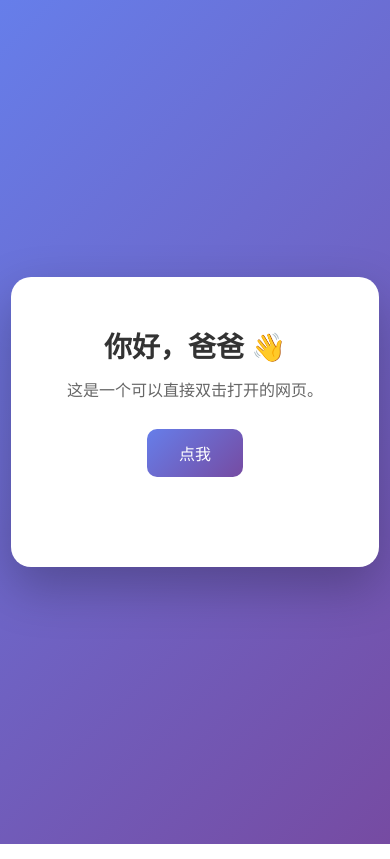
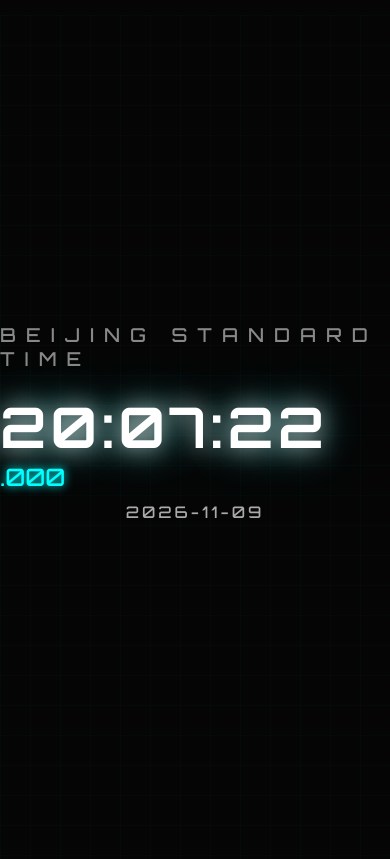
Before and after one commit to sjr778/mypage, a plain HTML site: page index.html in a window 390 px wide. Drawn offline with Linux system fonts and the light colour scheme; animation ran at ten frames a second.

Commit message:
Update title and enhance clock display features

```diff
--- a/index.html
+++ b/index.html
@@ -3,29 +3,239 @@
 <head>
 <meta charset="UTF-8">
 <meta name="viewport" content="width=device-width, initial-scale=1.0">
-<title>我的网页</title>
+<title>北京标准时间</title>
 <style>
-  *{margin:0;padding:0;box-sizing:border-box}
-  body{font-family:system-ui,"Microsoft YaHei",sans-serif;background:linear-gradient(135deg,#667eea,#764ba2);min-height:100vh;display:flex;align-items:center;justify-content:center}
-  .card{background:#fff;padding:48px 56px;border-radius:20px;box-shadow:0 20px 50px rgba(0,0,0,.25);text-align:center;max-width:420px}
-  h1{font-size:28px;color:#333;margin-bottom:12px}
-  p{color:#666;line-height:1.7;margin-bottom:24px}
-  button{padding:12px 32px;border:none;border-radius:10px;background:linear-gradient(135deg,#667eea,#764ba2);color:#fff;font-size:16px;cursor:pointer}
-  #out{margin-top:18px;color:#764ba2;font-weight:600;min-height:24px}
+  @import url('https://fonts.googleapis.com/css2?family=Orbitron:wght@500;700&display=swap');
+
+  * { margin: 0; padding: 0; box-sizing: border-box; }
+
+  body {
+    background: #050505;
+    color: #fff;
+    font-family: 'Orbitron', 'Courier New', monospace;
+    overflow: hidden;
+    height: 100vh;
+    display: flex;
+    align-items: center;
+    justify-content: center;
+  }
+
+  /* 科技感网格背景 */
+  .bg-grid {
+    position: absolute;
+    top: 0; left: 0; width: 100%; height: 100%;
+    background-image:
+      linear-gradient(rgba(0, 255, 255, 0.05) 1px, transparent 1px),
+      linear-gradient(90deg, rgba(0, 255, 255, 0.05) 1px, transparent 1px);
+    background-size: 30px 30px;
+    z-index: 1;
+    opacity: 0.5;
+    animation: gridMove 10s linear infinite;
+  }
+  @keyframes gridMove {
+    0% { transform: translateY(0); }
+    100% { transform: translateY(30px); }
+  }
+
+  /* 入场动画遮罩层 */
+  #intro-layer {
+    position: absolute;
+    z-index: 10;
+    display: flex;
+    flex-direction: column;
+    align-items: center;
+    justify-content: center;
+    width: 100%; height: 100%;
+    background: #050505;
+    transition: opacity 1.5s cubic-bezier(0.2, 0.8, 0.2, 1), transform 1.5s cubic-bezier(0.2, 0.8, 0.2, 1);
+  }
+
+  .glitch-text {
+    font-size: 3rem;
+    font-weight: 700;
+    color: #0ff;
+    text-shadow: 0 0 10px #0ff, 0 0 20px #0ff;
+    letter-spacing: 5px;
+    margin-bottom: 20px;
+  }
+
+  .loading-bar {
+    width: 200px;
+    height: 2px;
+    background: #333;
+    position: relative;
+    overflow: hidden;
+  }
+  .loading-bar::after {
+    content: '';
+    position: absolute;
+    left: 0; top: 0; height: 100%;
+    width: 0%;
+    background: #0ff;
+    box-shadow: 0 0 10px #0ff;
+    animation: load 2s ease-in-out forwards;
+  }
+  @keyframes load {
+    0% { width: 0%; }
+    50% { width: 60%; }
+    100% { width: 100%; }
+  }
+
+  /* 主内容层（时钟） */
+  #main-layer {
+    position: absolute;
+    z-index: 5;
+    display: flex;
+    flex-direction: column;
+    align-items: center;
+    opacity: 0;
+    transform: scale(0.9) translateY(20px);
+    transition: opacity 1.5s cubic-bezier(0.2, 0.8, 0.2, 1), transform 1.5s cubic-bezier(0.2, 0.8, 0.2, 1);
+  }
+
+  .title {
+    font-size: 1.2rem;
+    color: #888;
+    letter-spacing: 10px;
+    margin-bottom: 20px;
+    text-transform: uppercase;
+  }
+
+  .clock {
+    font-size: 6rem;
+    font-weight: 700;
+    color: #fff;
+    text-shadow: 0 0 15px rgba(255, 255, 255, 0.5), 0 0 30px rgba(0, 255, 255, 0.3);
+    letter-spacing: 4px;
+  }
+  .millis {
+    font-size: 3rem;
+    color: #0ff;
+    text-shadow: 0 0 10px #0ff;
+  }
+
+  .date {
+    font-size: 1.5rem;
+    color: #aaa;
+    margin-top: 10px;
+    letter-spacing: 3px;
+  }
+
+  /* 时钟呼吸灯 */
+  .pulse {
+    animation: pulseGlow 2s infinite alternate;
+  }
+  @keyframes pulseGlow {
+    from { text-shadow: 0 0 15px rgba(255, 255, 255, 0.5), 0 0 30px rgba(0, 255, 255, 0.3); }
+    to { text-shadow: 0 0 25px rgba(255, 255, 255, 0.8), 0 0 50px rgba(0, 255, 255, 0.6); }
+  }
+
+  /* 动画状态类 */
+  .fade-out {
+    opacity: 0 !important;
+    transform: scale(1.2) !important;
+    pointer-events: none;
+  }
+  .fade-in {
+    opacity: 1 !important;
+    transform: scale(1) translateY(0) !important;
+  }
+
+  @media (max-width: 768px) {
+    .clock { font-size: 3.5rem; }
+    .millis { font-size: 1.5rem; }
+    .date { font-size: 1rem; }
+    .glitch-text { font-size: 2rem; }
+  }
 </style>
 </head>
 <body>
-  <div class="card">
-    <h1>你好，爸爸 👋</h1>
-    <p>这是一个可以直接双击打开的网页。</p>
-    <button onclick="sayHi()">点我</button>
-    <div id="out"></div>
+
+  <div class="bg-grid"></div>
+
+  <!-- 入场遮罩 -->
+  <div id="intro-layer">
+    <div class="glitch-text" id="glitch-text">初始化时间轴...</div>
+    <div class="loading-bar"></div>
   </div>
+
+  <!-- 时钟主体 -->
+  <div id="main-layer">
+    <div class="title">Beijing Standard Time</div>
+    <div>
+      <span class="clock pulse" id="time">00:00:00</span>
+      <span class="millis" id="millis">.000</span>
+    </div>
+    <div class="date" id="date">2024-01-01</div>
+  </div>
+
 <script>
-  function sayHi(){
-    document.getElementById('out').textContent =
-      '按钮生效了！当前时间：' + new Date().toLocaleTimeString();
+  // --- 1. 入场乱码动画逻辑 ---
+  const glitchText = document.getElementById('glitch-text');
+  const chars = 'ABCDEFGHIJKLMNOPQRSTUVWXYZ0123456789@#$%&*';
+  const targetText = '连接成功';
+  let iterations = 0;
+
+  const interval = setInterval(() => {
+    glitchText.innerText = glitchText.innerText
+      .split('')
+      .map((char, index) => {
+        if (index < iterations) {
+          return targetText[index];
+        }
+        return chars[Math.floor(Math.random() * chars.length)];
+      })
+      .join('');
+
+    if (iterations >= targetText.length) clearInterval(interval);
+    iterations += 1 / 3; // 控制解码速度
+  }, 50);
+
+  // --- 2. 丝滑过渡逻辑 ---
+  setTimeout(() => {
+    const intro = document.getElementById('intro-layer');
+    const main = document.getElementById('main-layer');
+
+    // 遮罩层淡出放大
+    intro.classList.add('fade-out');
+    // 时钟层淡入回弹
+    main.classList.add('fade-in');
+
+    // 动画结束后隐藏遮罩层防止遮挡点击
+    setTimeout(() => {
+      intro.style.display = 'none';
+    }, 1500);
+  }, 2800); // 2.8秒后开始过渡
+
+
+  // --- 3. 北京时间逻辑 ---
+  function updateTime() {
+    const now = new Date();
+
+    // 强制使用上海时区（北京时间）
+    const bjTimeStr = now.toLocaleString('en-US', { timeZone: 'Asia/Shanghai', hour12: false });
+    const bjDate = new Date(bjTimeStr);
+
+    // 格式化时分秒
+    const h = String(bjDate.getHours()).padStart(2, '0');
+    const m = String(bjDate.getMinutes()).padStart(2, '0');
+    const s = String(bjDate.getSeconds()).padStart(2, '0');
+    const ms = String(bjDate.getMilliseconds()).padStart(3, '0');
+
+    // 格式化年月日
+    const year = bjDate.getFullYear();
+    const month = String(bjDate.getMonth() + 1).padStart(2, '0');
+    const day = String(bjDate.getDate()).padStart(2, '0');
+
+    document.getElementById('time').innerText = `${h}:${m}:${s}`;
+    document.getElementById('millis').innerText = `.${ms}`;
+    document.getElementById('date').innerText = `${year}-${month}-${day}`;
   }
+
+  // 先执行一次避免空白，然后开启毫秒级刷新
+  updateTime();
+  setInterval(updateTime, 10);
 </script>
+
 </body>
 </html>
```
